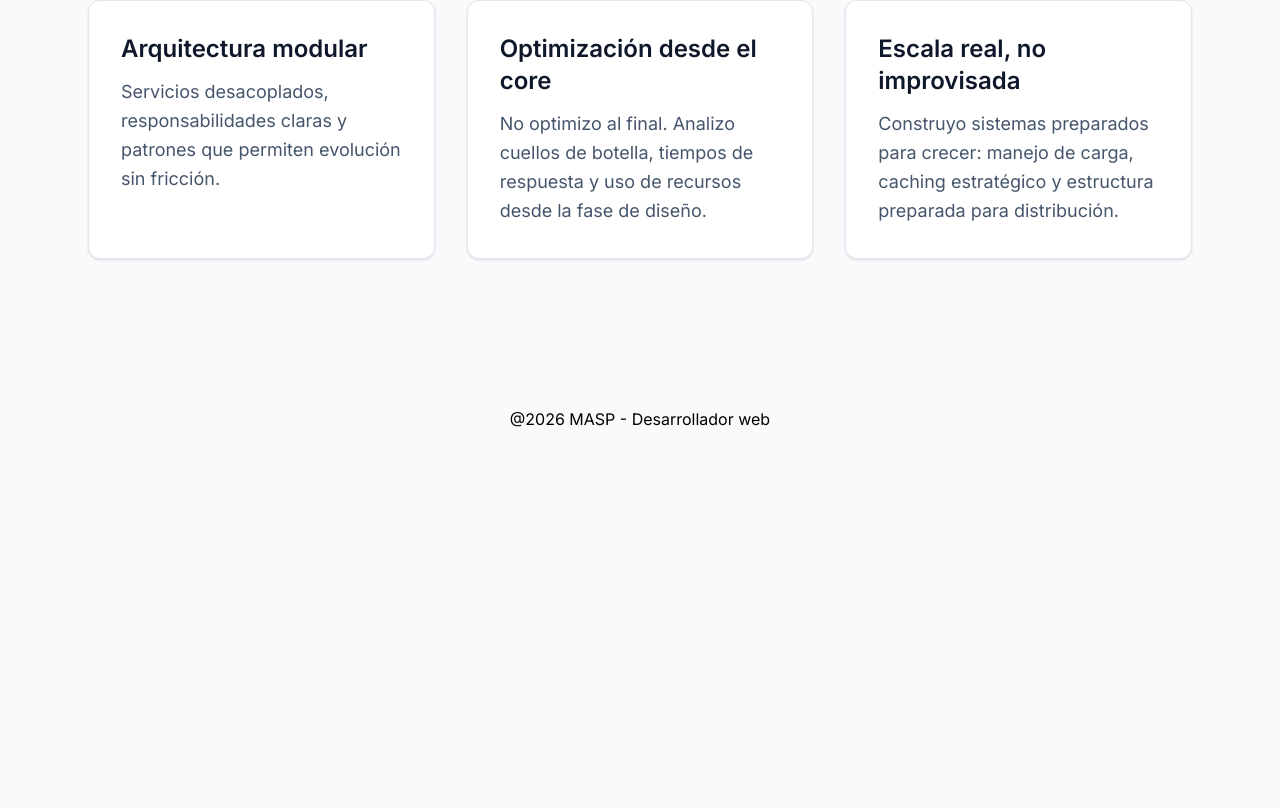
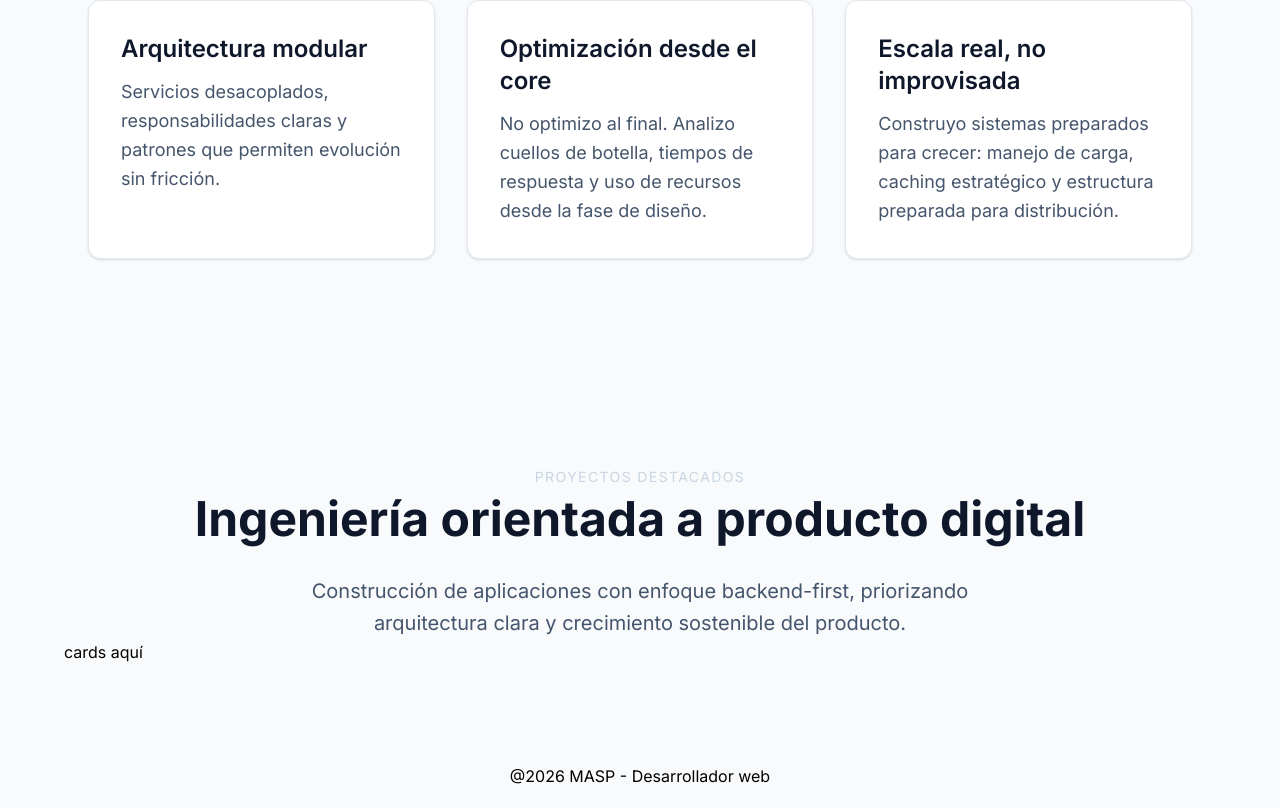
Before and after one commit to Luismy-182/MASP, a React (Vite) app: page / in a window 1280 px wide. Shown: the part 1090-1898 px from the top of the page. Before the commit the page ends 1541 px from the top, so only its background shows below. Built offline with nearby package versions, Linux system fonts and the light colour scheme.

Commit message:
select work in progress...

```diff
--- a/src/components/Hero.jsx
+++ b/src/components/Hero.jsx
@@ -5,7 +5,6 @@ import { File } from 'lucide-react'
 
 const Hero = () => {
     return (
-
         <>
             <div className='bg-white min-h-[calc(100vh-6rem)] flex items-center'>
                 <div className="max-w-7xl px-6 mx-auto flex flex-col lg:flex-row  justify-between items-center lg:items-center gap-12">
@@ -31,8 +30,6 @@ const Hero = () => {
                             </Link>
                         </div>
                     </div>
-
-
                     <div className="flex flex-1 justify-center lg:justify-end">
                         <img src="/img/mike-tech1.png" alt="img-mike" className='
                        max-h-[83vh] w-auto object-contain drop-shadow-[0_20px_40px_rgba(0,0,0,0.15)] lg:translate-x-8' />
--- /dev/null
+++ b/src/components/SelectWork.jsx
@@ -0,0 +1,26 @@
+import React from 'react'
+import ArchitectureSection from './ArchitectureSection'
+import SelectWorkCard from './SelectWorkCard'
+
+const SelectWork = () => {
+    return (
+        <>
+            <section className='bg-slate-50 py-16 md:py-20'>
+                <div className="container max-w-6xl mx-auto">
+                    <p className='text-sm text-slate-300 text-center mx-auto mb-2 tracking-widest'>PROYECTOS DESTACADOS</p>
+                    <h3 className='text-center text-4xl md:text-5xl text-slate-900 font-bold '>Ingeniería orientada a producto digital</h3>
+                    <p className='text-slate-600 mt-6 md:mt-8  max-w-2xl mx-auto text-center leading-relaxed text-lg md:text-xl'>Construcción de aplicaciones con enfoque backend-first, priorizando arquitectura clara y crecimiento sostenible del producto.</p>
+
+                    <div className="grid grid-rows md:grid-cols-3">
+                    <SelectWorkCard />
+
+
+                    </div>
+
+                </div>
+            </section>
+        </>
+    )
+}
+
+export default SelectWork
--- /dev/null
+++ b/src/components/SelectWorkCard.jsx
@@ -0,0 +1,14 @@
+import React from 'react'
+
+const SelectWorkCard = () => {
+  return (
+    <>
+    <div className="container">
+    <h2>cards aquí</h2>
+
+    </div>
+    </>
+  )
+}
+
+export default SelectWorkCard
--- a/src/paginas/MASP.jsx
+++ b/src/paginas/MASP.jsx
@@ -1,12 +1,13 @@
 import ArchitectureSection from "../components/ArchitectureSection"
 import Hero from "../components/Hero"
+import SelectWork from "../components/SelectWork"
 
 function MASP() {
   return (
     <>
     <Hero />
     <ArchitectureSection />
-
+    <SelectWork />
 
 
     </>
```
